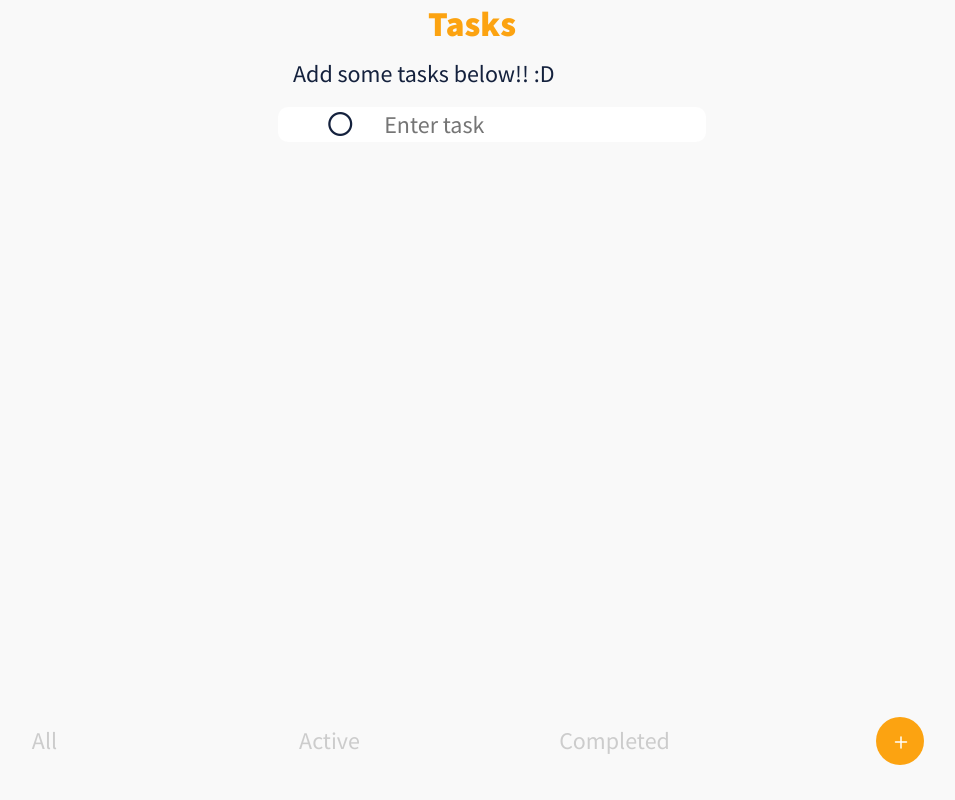
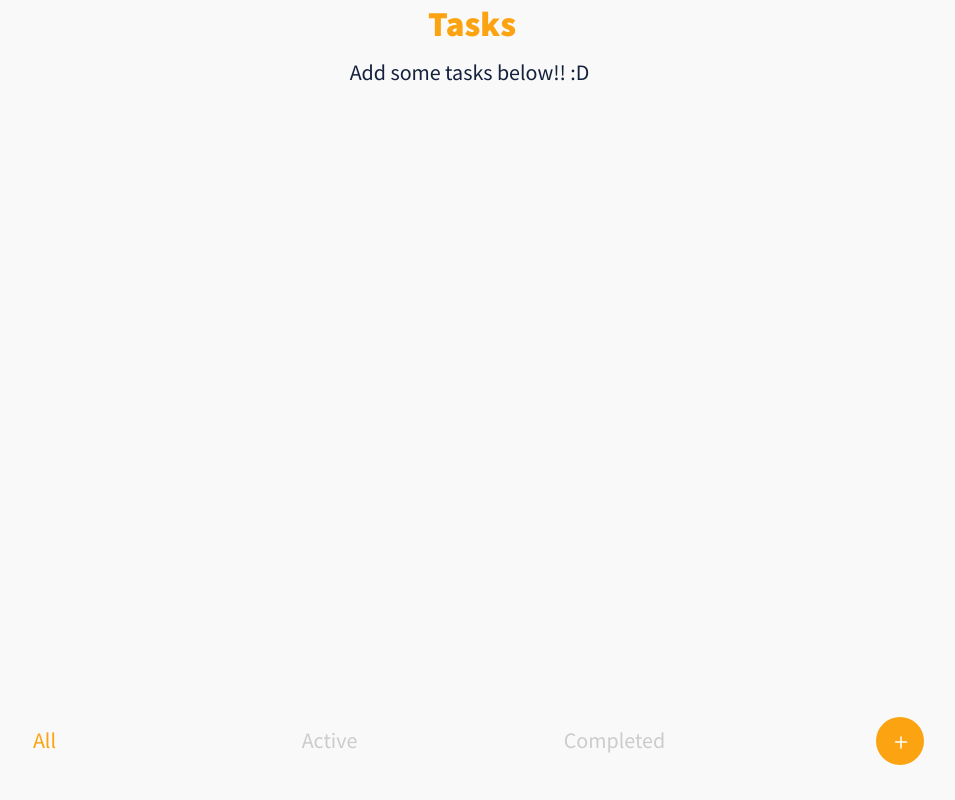
Before and after one commit to rj-tinajero/Redux-To-Do-List, a React (Create React App) app: page / in a window 1280 px wide. Shown: the whole page, without its empty margins (168-1123 px from the left). Built offline with nearby package versions, Linux system fonts and the light colour scheme.

Commit message:
added more styling changes and created Todo component

```diff
--- a/src/App.css
+++ b/src/App.css
@@ -34,6 +34,10 @@
   to {
     transform: rotate(360deg);
   }
+}
+
+.list {
+  padding-right: 60px;
 }
 
 .status-icon {
@@ -86,7 +90,7 @@ p {
   font-family: 'Source Sans Pro';
   font-style: normal;
   font-weight: normal;
-  font-size: 24px;
+  font-size: 22px;
   line-height: 140%;
 }
 
@@ -119,6 +123,10 @@ img {
   color: #CCCCCC
 }
 
+.filter-title-clicked {
+  color: #FCA311
+}
+
 .footer {
   padding-bottom: 20px;
 }
--- a/src/App.js
+++ b/src/App.js
@@ -3,10 +3,13 @@ import {connect} from 'react-redux'
 import {addTodo, changeTodoStatus, deleteFromList} from './redux/actions'
 import './App.css';
 import plus from './assets/Ellipse 1.svg'
+import disabled from './assets/Ellipse 2.svg'
+import Todo from './components/Todo'
 
 function App(props){
   const [text, setText] = useState("")
   const [filter, setFilter] = useState("ALL")
+  const [toggleInput, setToggleInput] = useState(false)
 
   const viewAll = (e) => {
     e.preventDefault()
@@ -31,103 +34,90 @@ function App(props){
     e.preventDefault()
     props.addTodo(text)
     setText("")
+    setToggleInput(false)
+  }
+
+  const styleAll = () => {
+    if(filter === "ALL") {
+      return <p className="filter-title-clicked" onClick={viewAll}>All</p>
+    } else {
+      return <p className="filter-title" onClick={viewAll}>All</p>
+    }
+  }
+
+  const styleAct = () => {
+    if(filter === "ACTIVE") {
+      return <p className="filter-title-clicked" onClick={viewActive}>Active</p>
+    } else {
+      return <p className="filter-title" onClick={viewActive}>Active</p>
+    }
+  }
+
+  const styleComplete = () => {
+    if(filter === "COMPLETE") {
+      return <p className="filter-title-clicked" onClick={viewComplete}>Completed</p>
+    } else {
+      return <p className="filter-title" onClick={viewComplete}>Completed</p>
+    }
   }
 
   return(
     <div className="App-header">
       <h1 className="title">Tasks</h1>
       <ul>
-        <div className="container">
+        <div className="container list">
         {props.todos.length < 1 ? <div><p>Add some tasks below!! :D</p></div> :
           props.todos.map((item, index) =>
             {
               switch(filter) {
                 case "ALL": return (
-                  <li className="row" key={index}>
-                    <div className="col d-flex justify-content-end">
-                      {item.complete ?
-                        <i
-                          onClick={() => props.changeTodoStatus(item)}
-                          className="far fa-check-circle status-icon-done"></i> :
-                        <i
-                          onClick={() => props.changeTodoStatus(item)}
-                          className="far fa-circle status-icon"></i>}
-                    </div>
-
-                    <div className="col-7">
-                      {item.complete ? <p className="done-task">{item.task}</p> : <p>{item.task}</p>}
-                    </div>
-
-                    <div className="col">
-                      <i
-                        onClick={() => props.deleteFromList(item)}
-                        className="delete far fa-trash-alt"
-
-                      ></i>
-                    </div>
-
-                  </li> )
+                  <Todo item={item} index={index}/>
+                )
                 case "ACTIVE": return (
-                  !item.complete ?
-                    <div key={index}>
-                      <i onClick={() => props.changeTodoStatus(item)} className="far fa-circle status-icon"></i>
-                      <li>{item.task}</li>
-                      <i
-                        onClick={() => props.deleteFromList(item)}
-                        className="delete far fa-trash-alt"
-
-                      ></i>
-                    </div> : null )
+                  !item.complete ? <Todo item={item} index={index}/> : null
+                )
                 case "COMPLETE": return (
-                  item.complete ?
-                    <div key={index}>
-                      <i onClick={() => props.changeTodoStatus(item)} className="far fa-check-circle status-icon-done"></i>
-                      <li>{item.task}</li>
-                      <i
-                        onClick={() => props.deleteFromList(item)}
-                        className="delete far fa-trash-alt"
-
-                      ></i>
-                    </div> : null )
+                  item.complete ? <Todo item={item} index={index}/> : null
+                )
+                default:
+                  return null
               }
             }
         )}
         {/* have another li element be the disappearing input box, depending on plus button being pressed */}
+        {toggleInput ?
           <li className="row hover-and-input" key={props.todos.length + 2}>
-            <div className="col d-flex justify-content-end">
+            <div className="col my-auto text-center">
               <i className="far fa-circle status-icon"></i>
             </div>
-            <div className="col-7">
+            <div className="col-9">
               <form onSubmit={submit}>
-                <input className="input" type="text" placeholder="Enter task" onChange={handleSubmit} value={text} />
+                <input className="input" type="text" placeholder="Enter task here" onChange={handleSubmit} value={text} />
                 <button className="submit" type="submit"><i className="fas fa-file-medical"></i></button>
               </form>
             </div>
             <div className="col"></div>
-          </li>
+          </li> : null}
         </div>
 
       </ul>
-
-      {/* <form onSubmit={submit}>
-        <input className="input" type="text" placeholder="Enter task" onChange={handleSubmit} value={text} />
-        <button type="submit"><i className="fas fa-file-medical"></i></button>
-      </form> */}
 
 {/* maybe use filter state as a way to check which color the filter tabs should be */}
       <div className="container fixed-bottom footer">
         <div className="row">
           <div className="col text-center my-auto">
-            <p className="filter-title" onClick={viewAll}>All</p>
+            {styleAll()}
           </div>
           <div className="col text-center my-auto">
-            <p className="filter-title" onClick={viewActive}>Active</p>
+            {styleAct()}
           </div>
           <div className="col text-center my-auto">
-            <p className="filter-title" onClick={viewComplete}>Completed</p>
+            {styleComplete()}
           </div>
           <div className="col text-center">
-            <img src={plus} />
+            {filter === "COMPLETE" ?
+              <img src={disabled} alt="disabled button"/> :
+              <img onClick={() => setToggleInput(!toggleInput)} src={plus} alt="add button"/>}
           </div>
         </div>
 
--- a/src/components/Todo.js
+++ b/src/components/Todo.js
@@ -0,0 +1,43 @@
+import React from 'react';
+import {connect} from 'react-redux'
+import {addTodo, changeTodoStatus, deleteFromList} from '../redux/actions'
+
+function Todo(props) {
+   const item = props.item
+   const index = props.index
+   return(
+      <li className="row" key={index}>
+         <div className="col my-auto text-center">
+            {item.complete ?
+            <i
+               onClick={() => props.changeTodoStatus(item)}
+               className="far fa-check-circle status-icon-done"></i> :
+            <i
+               onClick={() => props.changeTodoStatus(item)}
+               className="far fa-circle status-icon"></i>}
+         </div>
+
+         <div className="col-9 mt-3">
+            {item.complete ? <p className="done-task">{item.task}</p> : <p>{item.task}</p>}
+         </div>
+
+         <div className="col my-auto text-center">
+            <i
+            onClick={() => props.deleteFromList(item)}
+            className="delete far fa-trash-alt"
+
+            ></i>
+         </div>
+
+      </li>)
+}
+
+const mapStateToProps = (state /*, ownProps*/) => {
+   return {
+     todos: state.todos
+   }
+ }
+ const mapDispatchToProps = { addTodo, changeTodoStatus, deleteFromList }
+
+
+ export default connect(mapStateToProps, mapDispatchToProps)(Todo);
```
Also changed, not shown: src/assets/Ellipse 2.svg (added).
